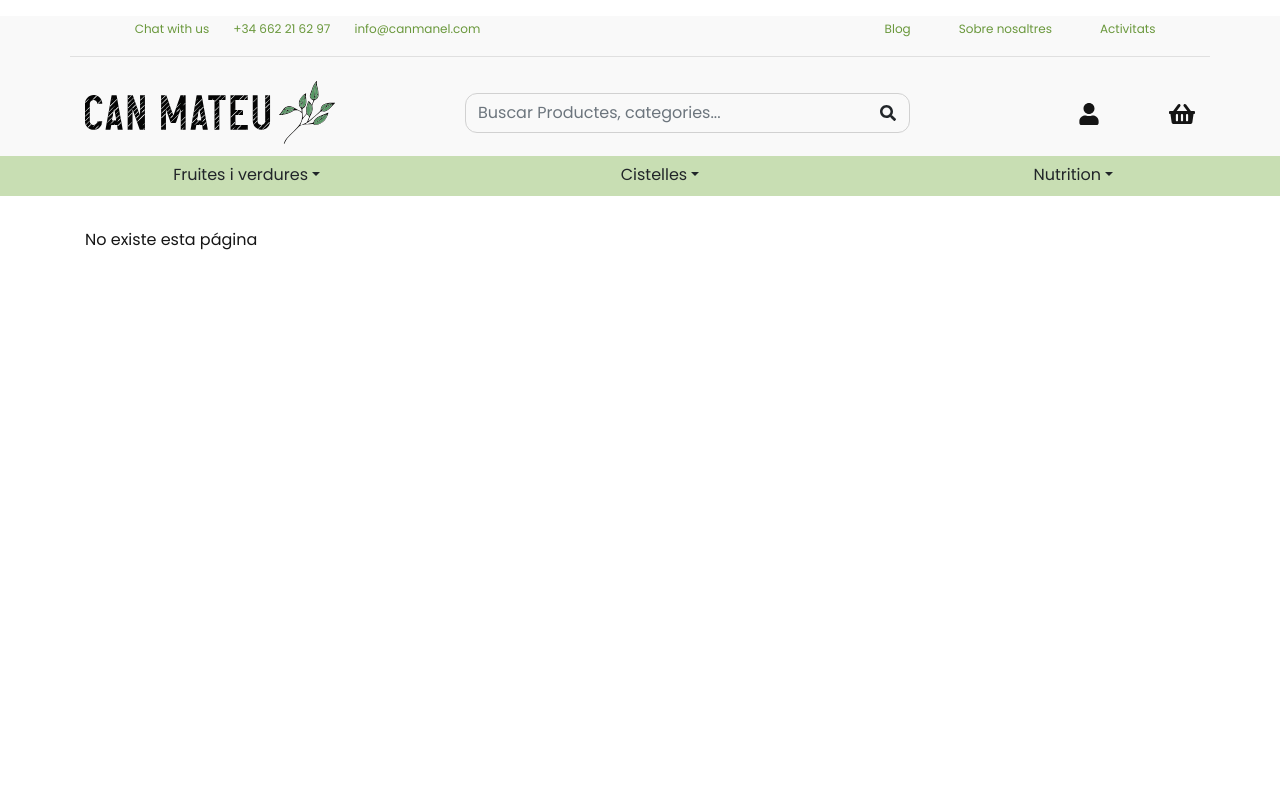
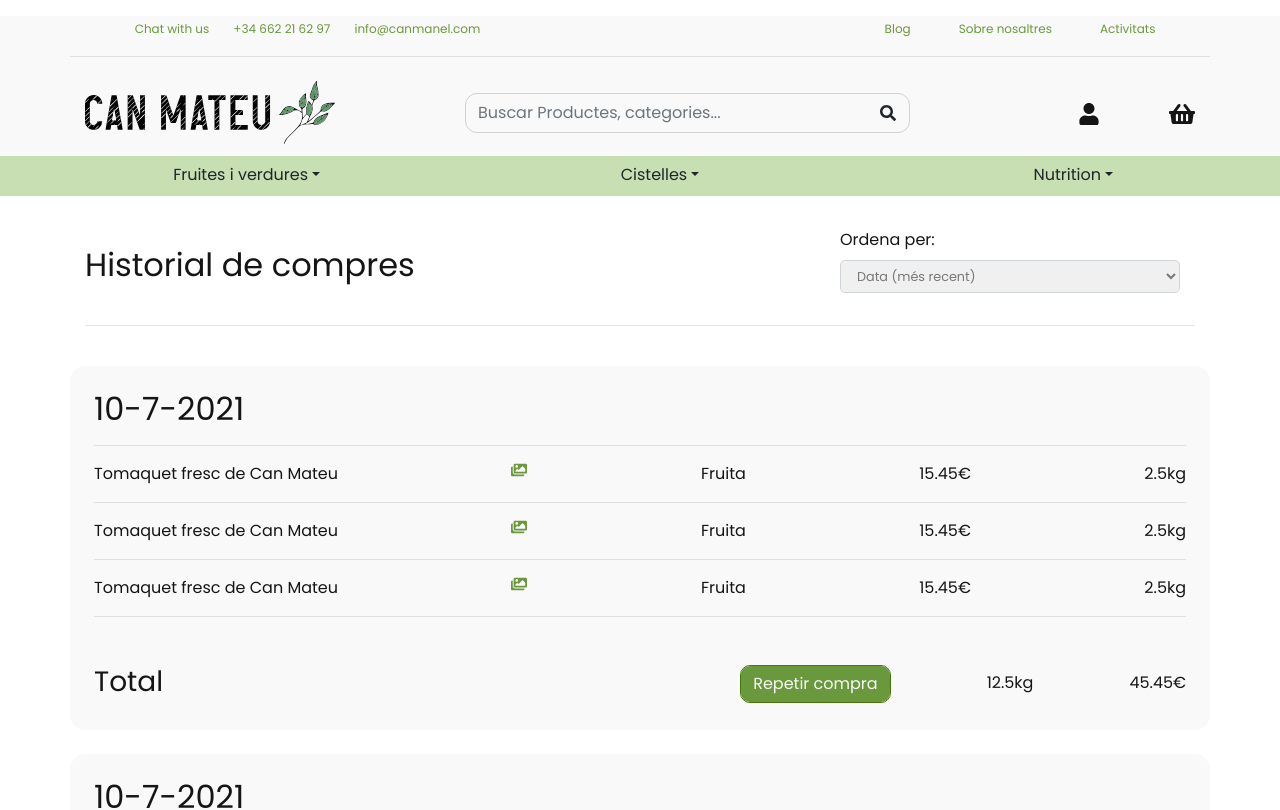
Before and after one commit to SalvadorSC/can-manel-front, a React (Create React App) app: page /historial-compra in a window 1280 px wide. Shown: the top 810 px of the page. Built offline with nearby package versions, Linux system fonts and the light colour scheme.

Commit message:
Creada pagina historial compra y comp histor card

```diff
--- a/src/App.js
+++ b/src/App.js
@@ -14,6 +14,7 @@ import { ShoppingBasket } from "./paginas/shoppingBasket/ShoppingBasket";
 import { UserProfile } from "./paginas/userProfile/UserProfile";
 import { AdminHomePage } from "./paginas/adminHomePage/AdminHomePage";
 import { BasketList } from "./paginas/basketList/BasketList";
+import { HistorialCompra } from "./paginas/historialCompra/HistorialCompra";
 
 function App() {
   return (
@@ -49,6 +50,9 @@ function App() {
             <Route path="/administracio" exact>
               <AdminHomePage />
             </Route>
+            <Route path="/historial-compra" exact>
+              <HistorialCompra />
+            </Route>
             <Route path="**">
               <PageNotFound />
             </Route>
--- /dev/null
+++ b/src/componentes/HistorialCard/HistorialCard.css
@@ -0,0 +1,30 @@
+.card-historial {
+  background-color: #f9f9f9;
+  border-radius: 15px;
+}
+
+.icona-imatges {
+  cursor: pointer;
+  color: var(--color-primary-dark);
+}
+
+.mostrar-imagen {
+  z-index: 2;
+  position: fixed;
+  width: 100vw;
+  height: 100vh;
+  top: 0;
+  left: 0;
+  display: flex;
+  justify-content: center;
+  align-items: center;
+  background-color: rgba(0, 0, 0, 0.397);
+  font-size: 30px;
+}
+.mostrar-imagen .image {
+  background-color: #f9f9f9;
+  padding: 20px;
+  border-radius: 15px;
+  display: flex;
+  align-items: flex-start;
+}
--- /dev/null
+++ b/src/componentes/HistorialCard/HistorialCard.js
@@ -0,0 +1,58 @@
+import "./HistorialCard.css";
+import { FaImages, FaTimes } from "react-icons/fa";
+
+export const HistorialCard = (props) => {
+  const { setShowImage, showImage } = props;
+  return (
+    <>
+      <div className="card-historial col-md-12 mb-4 p-4">
+        <h2 className="heading-section">10-7-2021</h2>
+        <hr />
+        <div className="d-flex justify-content-between">
+          <span>Tomaquet fresc de Can Mateu</span>
+          <FaImages
+            onClick={() => setShowImage(!showImage)}
+            className="icona-imatges"
+          />
+          <span>Fruita</span>
+          <span>15.45€</span>
+          <span>2.5kg</span>
+        </div>
+        <hr />
+        <div className="d-flex justify-content-between">
+          <span>Tomaquet fresc de Can Mateu</span>
+          <FaImages
+            onClick={() => setShowImage(!showImage)}
+            className="icona-imatges"
+          />
+          <span>Fruita</span>
+          <span>15.45€</span>
+          <span>2.5kg</span>
+        </div>
+        <hr />
+        <div className="d-flex justify-content-between">
+          <span>Tomaquet fresc de Can Mateu</span>
+          <FaImages
+            onClick={() => setShowImage(!showImage)}
+            className="icona-imatges"
+          />
+          <span>Fruita</span>
+          <span>15.45€</span>
+          <span>2.5kg</span>
+        </div>
+        <hr />
+
+        <div className="d-flex justify-content-between mt-5">
+          <h3 className="heading-section">Total</h3>
+          <div>
+            <button className="button btn-login btn form-control mr-5">
+              Repetir compra
+            </button>
+            <span className="mx-5">12.5kg</span>
+            <span className="ml-5">45.45€</span>
+          </div>
+        </div>
+      </div>
+    </>
+  );
+};
--- a/src/paginas/adminHomePage/AdminHomePage.js
+++ b/src/paginas/adminHomePage/AdminHomePage.js
@@ -19,7 +19,7 @@ export const AdminHomePage = () => {
           </li>
           <li className="task">
             <FaWarehouse size={iconsSize} color={iconsColor} />
-            <span>Productes</span>
+            <span>Descomptes</span>
           </li>
           <li className="task">
             <FaShoppingBasket size={iconsSize} color={iconsColor} />
--- /dev/null
+++ b/src/paginas/historialCompra/HistorialCompra.css
@@ -0,0 +1,4 @@
+.cerrar-imagen-icono {
+  color: #f9f9f9;
+  cursor: pointer;
+}
--- /dev/null
+++ b/src/paginas/historialCompra/HistorialCompra.js
@@ -0,0 +1,48 @@
+import "./HistorialCompra.css";
+import { FaTimes } from "react-icons/fa";
+import { useState } from "react";
+import { HistorialCard } from "../../componentes/HistorialCard/HistorialCard";
+
+export const HistorialCompra = () => {
+  const [showImage, setShowImage] = useState(false);
+  const image = (
+    <div className="mostrar-imagen">
+      <div className="d-flex align-items-start">
+        <div className="image">
+          <img src="https://picsum.photos/400/400" alt="" />
+        </div>
+        <FaTimes
+          className="cerrar-imagen-icono"
+          onClick={() => setShowImage(!showImage)}
+        />
+      </div>
+    </div>
+  );
+  return (
+    <>
+      {showImage && image}
+      <div className="row justify-content-center">
+        <div className="col-md-12 mb-4">
+          <div className="d-flex justify-content-between align-items-center">
+            <h2 className="heading-section">Historial de compres</h2>
+            <div className="form-group d-flex flex-column col-sm-4">
+              <label htmlFor="category">Ordena per:</label>
+              <select className="searcher-input form-control" id="category">
+                <option value="data-recent" defaultValue>
+                  Data (més recent)
+                </option>
+                <option value="data-antic">Data (més antic)</option>
+                <option value="preu-car">Preu (més car)</option>
+                <option value="preu-barat">Preu (més barat)</option>
+              </select>
+            </div>
+          </div>
+          <hr />
+        </div>
+        <HistorialCard setShowImage={setShowImage} showImage={showImage} />
+        <HistorialCard setShowImage={setShowImage} showImage={showImage} />
+        <HistorialCard setShowImage={setShowImage} showImage={showImage} />
+      </div>
+    </>
+  );
+};
```
